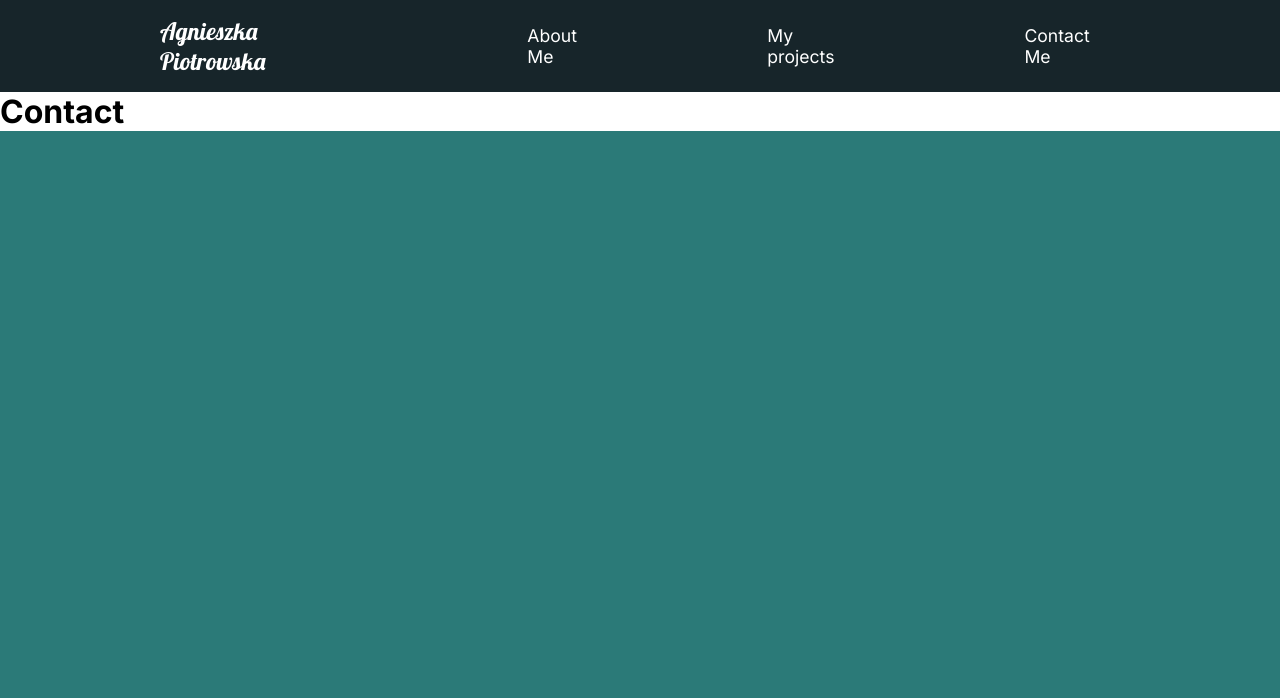
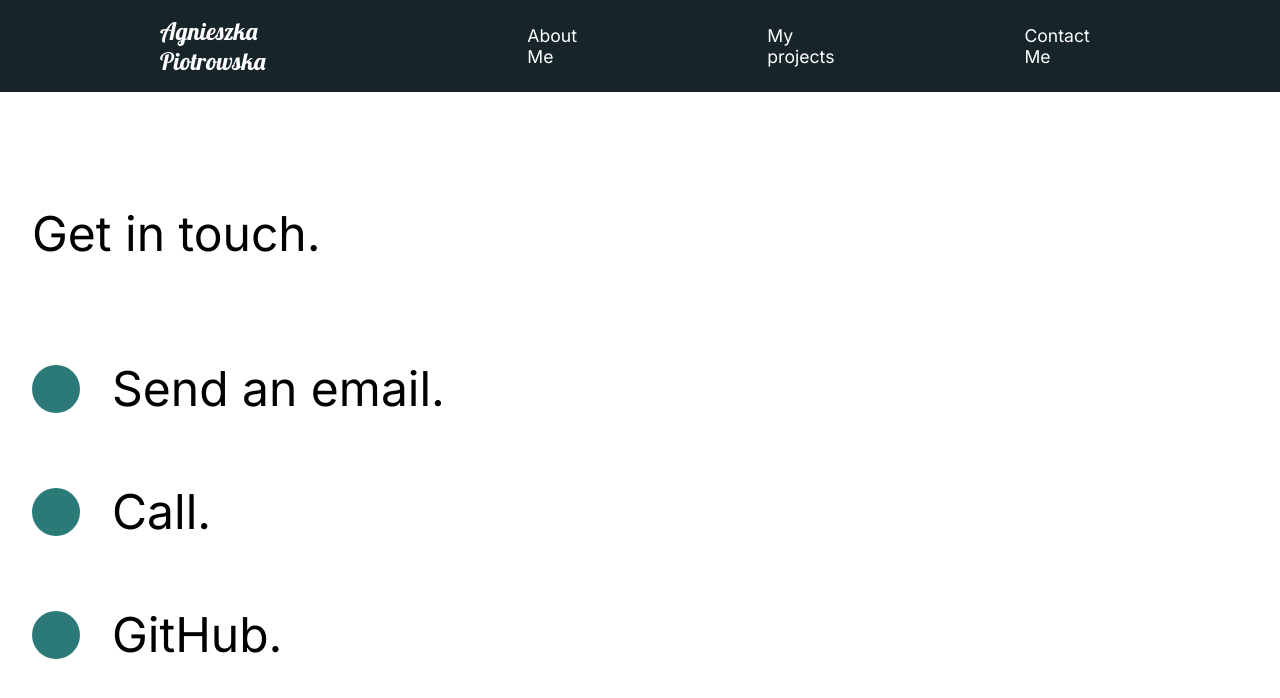
Before and after one commit to AgaPiotrowska/portfolio-app, a React (Create React App) app: page /contact in a window 1280 px wide. Shown: the top 698 px of the page. Built offline with nearby package versions, Linux system fonts and the light colour scheme.

Commit message:
contact page added

```diff
--- a/src/animation.js
+++ b/src/animation.js
@@ -79,32 +79,19 @@ export const lineAnim = {
     }
 };
 
-export const slider = {
+export const scrollReveal = {
     hidden: {
-        x: "-130%",
-        skew: "45deg"
+        opacity: 0,
+        scale: 1.2,
+        transition: {
+            duration: 0.5
+        }
     },
-
     show: {
-        x: "100%",
-        skew: "0deg",
+        opacity: 1,
+        scale: 1,
         transition: {
-            duration: 1,
-            ease: "easeOut"
+            duration: 0.5
         }
     }
 };
-
-export const sliderContainer = {
-    hidden: {
-        opacity: 1
-    },
-
-    show: {
-        opacity: 1,
-        transition: {
-            staggerChildren: 0.15,
-            ease: "easeOut"
-        }
-    }
-};
--- a/src/components/FaqSection.js
+++ b/src/components/FaqSection.js
@@ -2,13 +2,24 @@ import React, {useState} from 'react';
 import styled from "styled-components";
 import {About} from "../styles";
 import Toggle from "./Toggle";
-import { AnimateSharedLayout} from "framer-motion";
+import { AnimateSharedLayout } from "framer-motion";
+import useScroll from "./useScroll";
+import { scrollReveal } from "../animation";
 
 const FaqSection = () => {
 
+    const [element, controls] = useScroll();
+
     return (
-        <Faq>
-            <h2>Any Questions <span>FAQ</span></h2>
+        <Faq
+            variants={scrollReveal}
+            ref={element}
+            animate={controls}
+            initial="hidden"
+        >
+            <h2>
+                Any Questions <span>FAQ</span>
+            </h2>
             <AnimateSharedLayout>
                 <Toggle title="What is my tech profile?">
                         <div className="answer">
--- a/src/components/SkillsSection.js
+++ b/src/components/SkillsSection.js
@@ -3,12 +3,22 @@ import clock from "../img/clock.svg";
 import diaphragm from "../img/diaphragm.svg";
 import money from "../img/money.svg";
 import teamwork from "../img/teamwork.svg";
-import {About, Description, Image, Hide} from "../styles";
+import {About, Description, Image} from "../styles";
 import styled from "styled-components";
+import useScroll  from "./useScroll";
+import {scrollReveal} from "../animation";
 
 const SkillsSection = () => {
+
+    const [element, controls] = useScroll();
+
     return (
-        <Skills>
+        <Skills
+            variants={scrollReveal}
+            animate={controls}
+            initial="hidden"
+            ref={element}
+        >
             <Description>
                 <h2>Valuable <span>soft</span> skills</h2>
                 <Cards>
--- a/src/pages/ContactMe.js
+++ b/src/pages/ContactMe.js
@@ -1,18 +1,94 @@
-import React from 'react';
+import React from "react";
 import { motion } from "framer-motion";
-import { pageAnimation } from "../animation";
+import { pageAnimation, titleAnim } from "../animation";
+import styled from "styled-components";
 
-const Contact = () => {
+const ContactUs = () => {
     return (
-        <motion.div
+        <ContactStyle
             exit="exit"
             variants={pageAnimation}
             initial="hidden"
             animate="show"
-            style={{background: "#fff"}}
+            style={{ background: "#fff" }}
         >
-            <h1>Contact</h1>
-        </motion.div>
-)};
+            <Title>
+                <Hide>
+                    <motion.h2 variants={titleAnim}>Get in touch.</motion.h2>
+                </Hide>
+            </Title>
+            <div>
+                <Hide>
+                    <Social variants={titleAnim}>
+                        <Circle />
+                        <ContactLinks>
+                            <a href="mailto:agniegrabo@gmail.com"><h2>Send an email.</h2></a>
+                        </ContactLinks>
+                    </Social>
+                </Hide>
+                <Hide>
+                    <Social variants={titleAnim}>
+                        <Circle />
+                        <ContactLinks>
+                            <a href="tel:0048798743493"><h2>Call.</h2></a>
+                        </ContactLinks>
+                    </Social>
+                </Hide>
+                <Hide>
+                    <Social variants={titleAnim}>
+                        <Circle />
+                        <ContactLinks>
+                            <a href="https://github.com/AgaPiotrowska"><h2>GitHub.</h2></a>
+                        </ContactLinks>
+                    </Social>
+                </Hide>
+            </div>
+        </ContactStyle>
+    );
+};
 
-export default Contact;
+const ContactStyle = styled(motion.div)`
+  padding: 5rem 10rem;
+  color: #353535;
+  min-height: 90vh;
+  @media (max-width: 1500px) {
+    padding: 2rem;
+    font-size: 1rem;
+  }
+`;
+const Title = styled.div`
+  margin-bottom: 4rem;
+  color: black;
+  @media (max-width: 1500px) {
+    margin-top: 5rem;
+  }
+`;
+const Hide = styled.div`
+  overflow: hidden;
+`;
+const Circle = styled.div`
+  border-radius: 50%;
+  width: 3rem;
+  height: 3rem;
+  background: #2B7A78;
+`;
+const Social = styled(motion.div)`
+  display: flex;
+  align-items: center;
+  h2 {
+    margin: 2rem;
+  }
+`;
+
+const ContactLinks=styled.div`
+    a {
+    text-decoration: none;
+    color: black;
+    }
+
+    :hover {
+    text-decoration: underline;
+    }
+`;
+
+export default ContactUs;
--- a/src/pages/MyProjects.js
+++ b/src/pages/MyProjects.js
@@ -6,9 +6,15 @@ import dayplanner2 from "../img/dayplanner2.png"
 import musicplayer1 from "../img/musicplayer1.png"
 import {Link} from "react-router-dom";
 import { motion } from "framer-motion";
-import { pageAnimation, fade, photoAnim, lineAnim, slider, sliderContainer } from "../animation";
+import {pageAnimation, fade, photoAnim, lineAnim, scrollReveal} from "../animation";
+import useScroll from "../components/useScroll";
 
 const MyProjects = () => {
+
+    const [element, controls] = useScroll();
+    const [element2, controls2] = useScroll();
+    const [element3, controls3] = useScroll();
+
     return (
         <Projects
             style={{background: "#fff"}}
@@ -17,12 +23,6 @@ const MyProjects = () => {
             initial="hidden"
             animate="show"
         >
-            <motion.div variants={sliderContainer}>
-                <Frame1 variants={slider}></Frame1>
-                <Frame2 variants={slider}></Frame2>
-                <Frame3 variants={slider}></Frame3>
-                <Frame4 variants={slider}></Frame4>
-            </motion.div>
             <Portfolio>
                 <motion.h2
                     variants={fade}
@@ -42,23 +42,44 @@ const MyProjects = () => {
                     </Hide>
                 </Link>
             </Portfolio>
-            <Portfolio>
+            <Portfolio
+                variants={fade}
+                ref={element}
+                animate={controls}
+                initial="hidden"
+            >
                 <h2>MP Action Photo</h2>
-                <div className="line"></div>
+                <motion.div
+                    variants={lineAnim}
+                    className="line"></motion.div>
                 <Link to="/portfolio/mpaction-photo">
                     <img src={mpaction1} alt="mp action photo"/>
                 </Link>
             </Portfolio>
-            <Portfolio>
+            <Portfolio
+                variants={fade}
+                ref={element2}
+                animate={controls2}
+                initial="hidden"
+            >
                 <h2>Day Planner</h2>
-                <div className="line"></div>
+                <motion.div
+                    variants={lineAnim}
+                    className="line"></motion.div>
                 <Link to="/portfolio/day-planner">
                     <img src={dayplanner2} alt="day planner"/>
                 </Link>
             </Portfolio>
-            <Portfolio>
+            <Portfolio
+                variants={fade}
+                ref={element3}
+                animate={controls3}
+                initial="hidden"
+            >
                 <h2>Music Player</h2>
-                <div className="line"></div>
+                <motion.div
+                    variants={lineAnim}
+                    className="line"></motion.div>
                 <Link to="/portfolio/music-player">
                     <img src={musicplayer1} alt="music player"/>
                 </Link>
@@ -77,7 +98,7 @@ const Projects=styled(motion.div)`
   }
 `;
 
-const Portfolio=styled.div`
+const Portfolio=styled(motion.div)`
   padding-bottom: 10rem;
 
   .line {
@@ -97,26 +118,4 @@ const Hide = styled.div`
     overflow: hidden;
 `;
 
-const Frame1=styled(motion.div)`
-    position: fixed;
-    left: 0;
-    top: 10%;
-    width: 100%;
-    height: 100vh;
-    background-color: #fff;
-    z-index: 2;
-`;
-
-const Frame2=styled(Frame1)`
-    background-color: #ff8efb;
-`;
-
-const Frame3=styled(Frame1)`
-    background-color: #8ed2ff;
-`;
-
-const Frame4=styled(Frame1)`
-    background-color: #8effa0;
-`;
-
 export default MyProjects;
--- a/src/styles.js
+++ b/src/styles.js
@@ -1,6 +1,7 @@
 import styled from "styled-components";
+import {motion} from "framer-motion";
 
-export const About = styled.div`
+export const About = styled(motion.div)`
     min-height: 90vh;
     display: flex;
     align-items: center;
```
